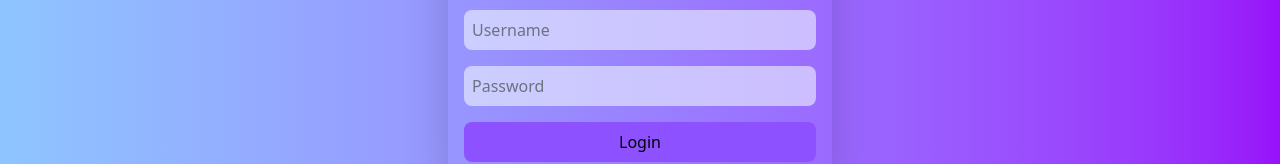
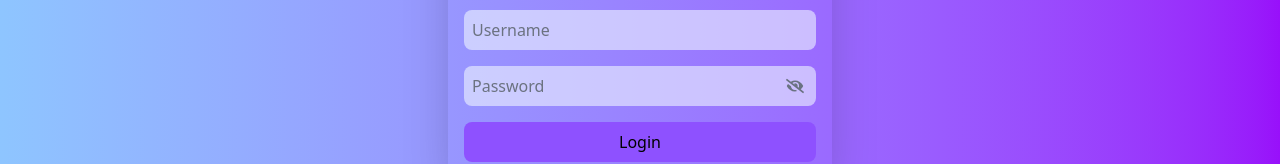
Before and after one commit to parveshqaiser/bookstore-frontend, a React (Vite) app: page / in a window 1280 px wide. Shown: the part 360-524 px from the top of the page. Built offline with nearby package versions, Linux system fonts and the light colour scheme.

Commit message:
password field icon added

```diff
--- a/src/components/AdminLogin.jsx
+++ b/src/components/AdminLogin.jsx
@@ -5,11 +5,14 @@ import { BASE_URL } from '../utils/api';
 import { useNavigate } from 'react-router-dom';
 import axios from 'axios';
 import toast, { Toaster } from 'react-hot-toast';
+import { FaEyeSlash } from "react-icons/fa";
+import { FaEye } from "react-icons/fa";
 
 const AdminLogin = () => {
 
     const [inputValues, setInputValues] = useState({username : "", password:""});
     const [isDisable , setIsDisable] = useState(false);
+    const [toggleIcons , setToggleIcons] = useState(false);
 
     const navigate = useNavigate();
 
@@ -56,16 +59,29 @@ const AdminLogin = () => {
                     className="py-2 px-2 w-full rounded-lg focus:outline-none focus:ring-2 focus:ring-blue-500 bg-blue-50/60 text-gray-600"
                 />
             </div>
+
             <div className='mb-4'>
-                <input
-                    type='text'
-                    onChange={(e)=>setInputValues({...inputValues, password : e.target.value.trim() || ''})}
-                    value={inputValues.password}
-                    name='password'
-                    placeholder='Password'
-                    className="py-2 px-2 w-full rounded-lg focus:outline-none focus:ring-2 focus:ring-blue-500 bg-blue-50/60 text-gray-600"
-                />
+                <div className="flex items-center relative">
+                    <input
+                        type={toggleIcons ? "text" : "password"}
+                        onChange={(e) =>
+                            setInputValues({ ...inputValues, password: e.target.value.trim() || "" })
+                        }
+                        value={inputValues.password}
+                        name="password"
+                        placeholder="Password"
+                        className="py-2 px-2 w-full rounded-lg focus:outline-none focus:ring-2 focus:ring-blue-500 bg-blue-50/60 text-gray-600"
+                    />
+                    <button
+                        type="button"
+                        className="absolute right-3 top-1/2 transform -translate-y-1/2 text-gray-500 cursor-pointer"
+                        onClick={() => setToggleIcons(!toggleIcons)}
+                    >
+                        {toggleIcons ? <FaEye size={18} /> : <FaEyeSlash size={18} />}
+                    </button>
+                </div>
             </div>
+
             <div>
                 <button
                     disabled={isDisable}
```
